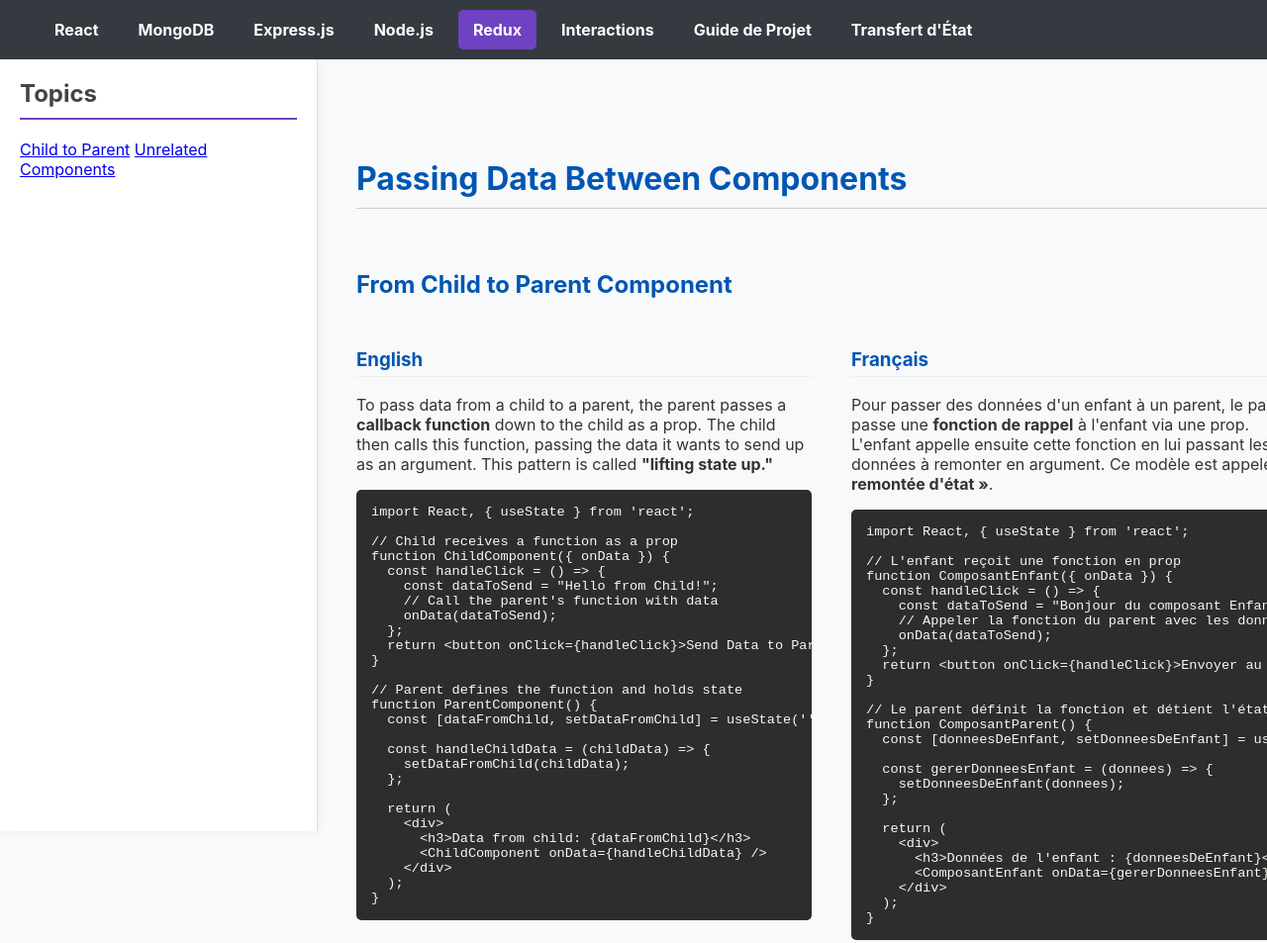
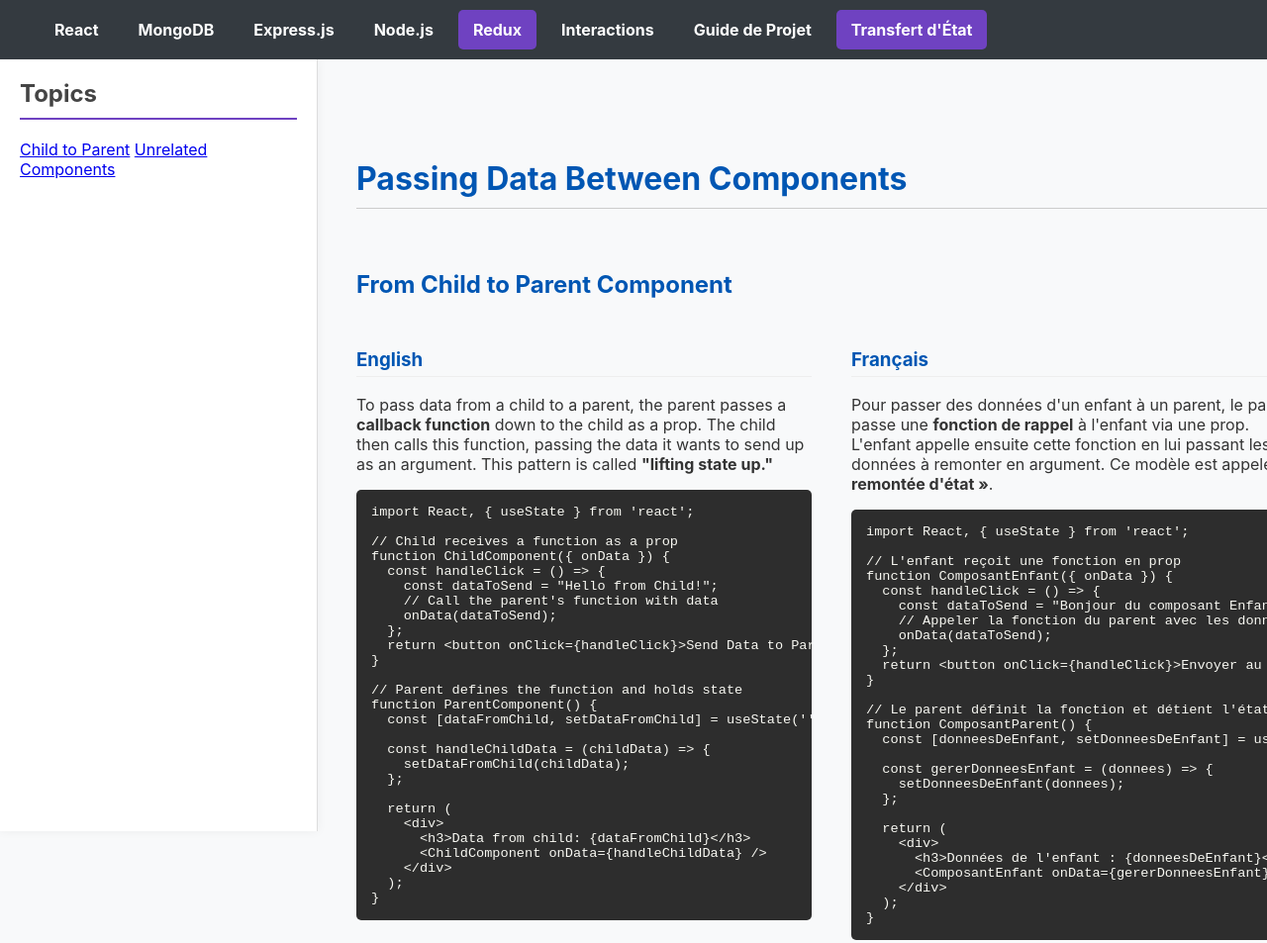
Before and after one commit to Rammoun/MERN-simple-french, a plain HTML site: page state-transfer.html in a window 1280 px wide. Shown: the top 953 px of the page at 99% size. Drawn offline with Linux system fonts and the light colour scheme.

Commit message:
Update state-transfer.html

```diff
--- a/state-transfer.html
+++ b/state-transfer.html
@@ -21,7 +21,7 @@
         <a href="redux.html" class="active">Redux</a>
         <a href="mern-interactions.html">Interactions</a>
         <a href="mern-project-guide.html">Guide de Projet</a>
-        <a href="state-transfer.html">Transfert d'État</a>
+        <a href="state-transfer.html" class="active">Transfert d'État</a>
     </nav>
 
     <nav id="sidebar">
```
